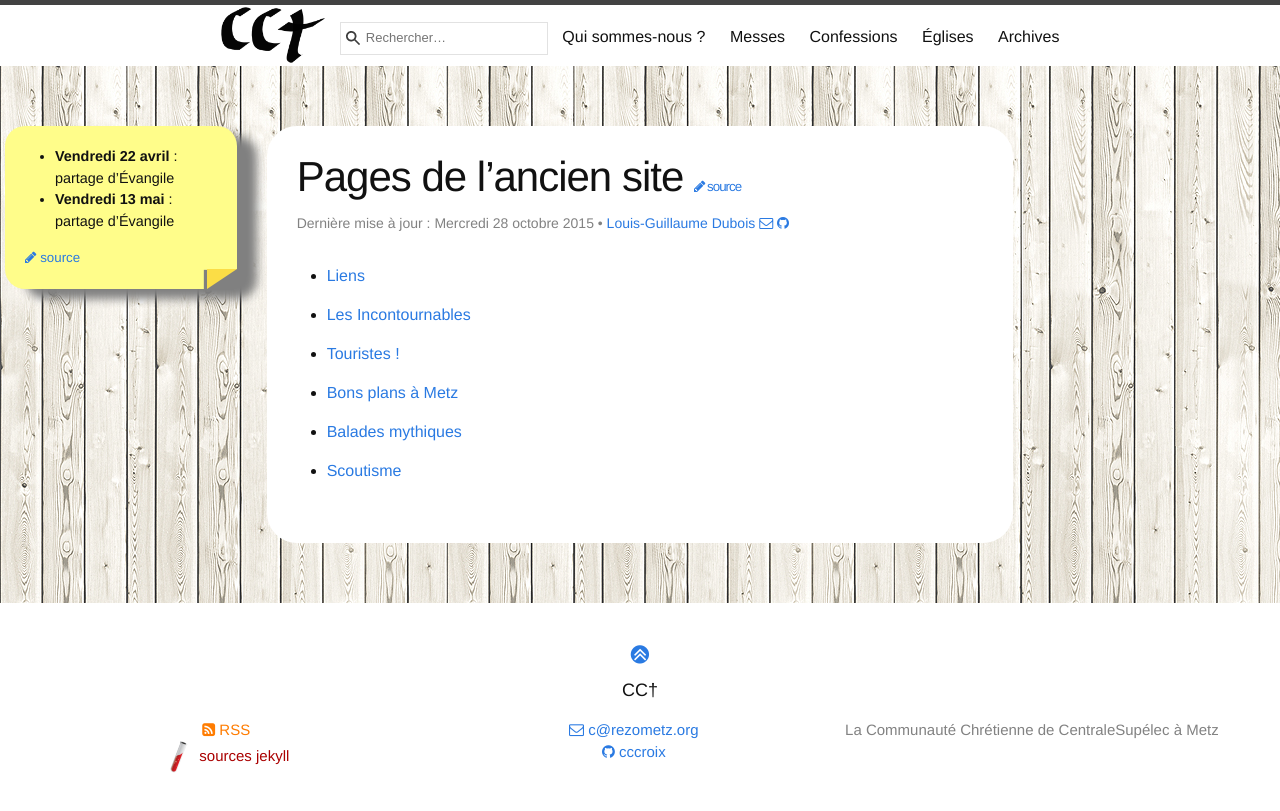
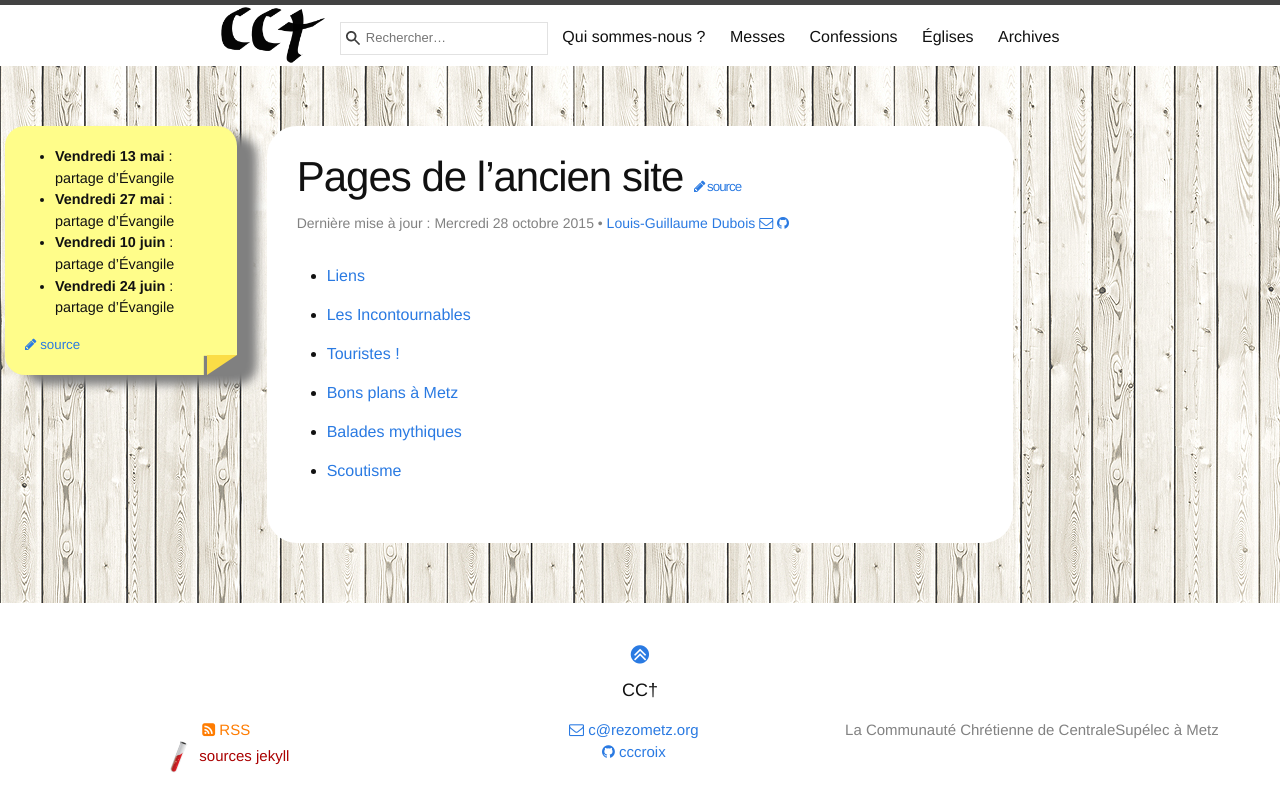
Before and after one commit to cccroix/cccroix.github.io, a Jekyll site: the page built from wpimport.md, in a window 1280 px wide. Shown: the top 811 px of the page. Built offline with Jekyll 4.4.1, drawn with Linux system fonts in a browser that asks for light colours.

Commit message:
Update blocnote.md

```diff
--- a/blocnote.md
+++ b/blocnote.md
@@ -5,5 +5,7 @@ published: true
 # sera affiché avant l’index des articles
 ---
 
-- **Vendredi 22 avril** : partage d'Évangile
 - **Vendredi 13 mai** : partage d'Évangile
+- **Vendredi 27 mai** : partage d'Évangile
+- **Vendredi 10 juin** : partage d'Évangile
+- **Vendredi 24 juin** : partage d'Évangile
```
